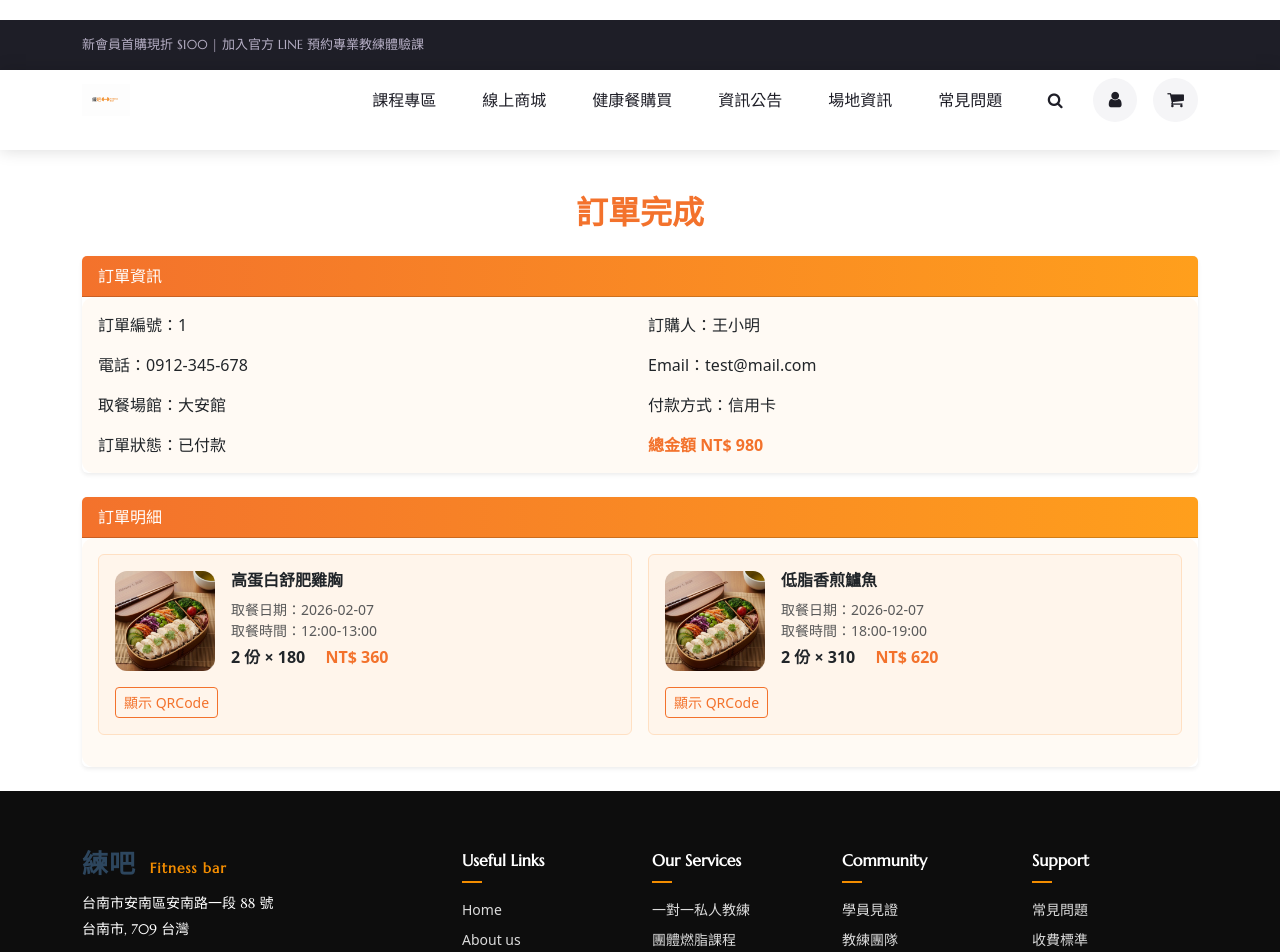
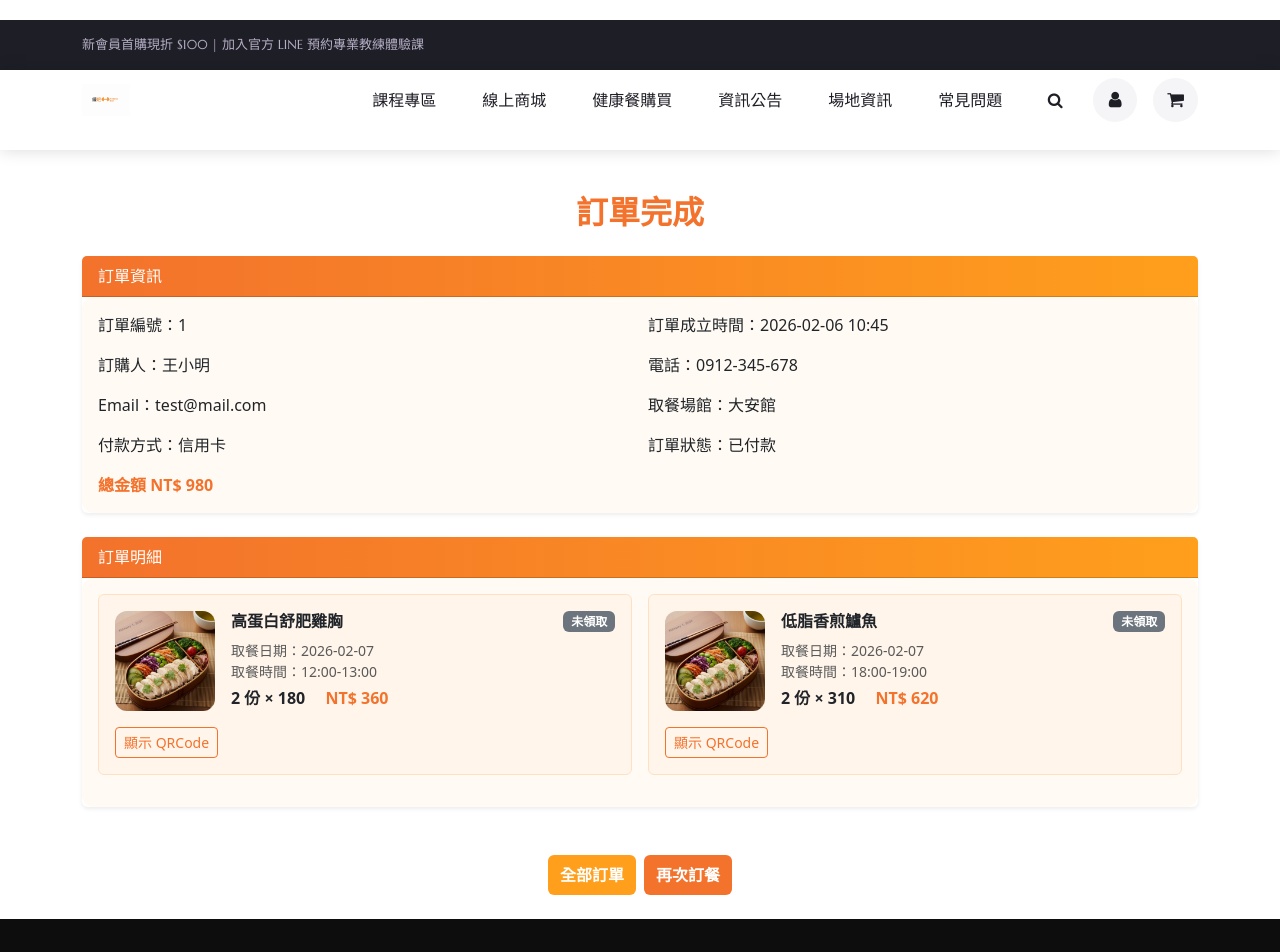
Before and after one commit to hanyi85/gym-vue, a Vue app in the folder gym-vue/: page /meals/result/1 in a window 1280 px wide. Shown: the top 952 px of the page. Built offline with nearby package versions, Linux system fonts and the light colour scheme.

Commit message:
mealorderresult新增按鈕和修改訂單內容

```diff
--- a/gym-vue/src/components/Meals/OrderInfoCard.vue
+++ b/gym-vue/src/components/Meals/OrderInfoCard.vue
@@ -12,6 +12,7 @@ defineProps({
     <div class="card-body">
       <div class="row g-3">
         <div class="col-md-6">訂單編號：{{ order.fOrderId }}</div>
+        <div class="col-md-6">訂單成立時間：{{ order.fOrderAt }}</div>
         <div class="col-md-6">訂購人：{{ order.fOrderName }}</div>
         <div class="col-md-6">電話：{{ order.fOrderPhone }}</div>
         <div class="col-md-6">Email：{{ order.fOrderEmail }}</div>
--- a/gym-vue/src/components/Meals/OrderItemCard.vue
+++ b/gym-vue/src/components/Meals/OrderItemCard.vue
@@ -18,8 +18,17 @@ const showQr = ref(false)
       />
 
       <div class="flex-grow-1">
-        <h6 class="fw-bold">{{ item.fMealName }}</h6>
-        <div class="text-muted small">
+        <div class="d-flex justify-content-between align-items-center w-100">
+  <h6 class="fw-bold mb-0">{{ item.fMealName }}</h6>
+
+  <span
+    class="badge"
+    :class="item.isPickedUp ? 'bg-success' : 'bg-secondary'"
+  >
+    {{ item.isPickedUp ? '已領取' : '未領取' }}
+  </span>
+</div>
+        <div class="text-muted small mt-2">
           取餐日期：{{ item.fPickDate }}
         </div>
         <div class="text-muted small">
--- a/gym-vue/src/views/meals/MealOrderResult-View.vue
+++ b/gym-vue/src/views/meals/MealOrderResult-View.vue
@@ -1,7 +1,9 @@
 <script setup>
 import StepIndicator from "@/components/Meals/StepIndicator.vue";
+import Btn from '@/components/btn.vue'
+
 import { ref, computed, onMounted } from 'vue'
-import { useRoute } from 'vue-router'
+import { useRoute,useRouter } from 'vue-router'
 // import { useOrderStore } from '@/stores/useOrderStore'
 
 import OrderInfoCard from '@/components/Meals/OrderInfoCard.vue'
@@ -9,6 +11,7 @@ import OrderItemList from '@/components/Meals/OrderItemList.vue'
 
 const route = useRoute()
 // const orderStore = useOrderStore()
+const router = useRouter()
 
 const orderId = route.params.orderId || orderStore.orderId
 
@@ -67,6 +70,14 @@ const orderItems = ref([
   }
 ])
 
+const goshopping = () => {
+  router.push('/meals')
+}
+const allorder = () => {
+  router.push('/users/order-history')
+}
+
+
 
 </script>
 
@@ -79,7 +90,20 @@ const orderItems = ref([
     <OrderInfoCard :order="order" />
 
     <OrderItemList :items="orderItems" />
+    <div class=" d-flex justify-content-center mt-5 ">
+  <btn
+        addText="全部訂單"
+        @add="allorder"
+
+        buyText="再次訂餐"
+        @buy="goshopping"
+      >
+      </btn>
   </div>
+
+  </div>
+
+
 </template>
 
 <style scoped>
```
